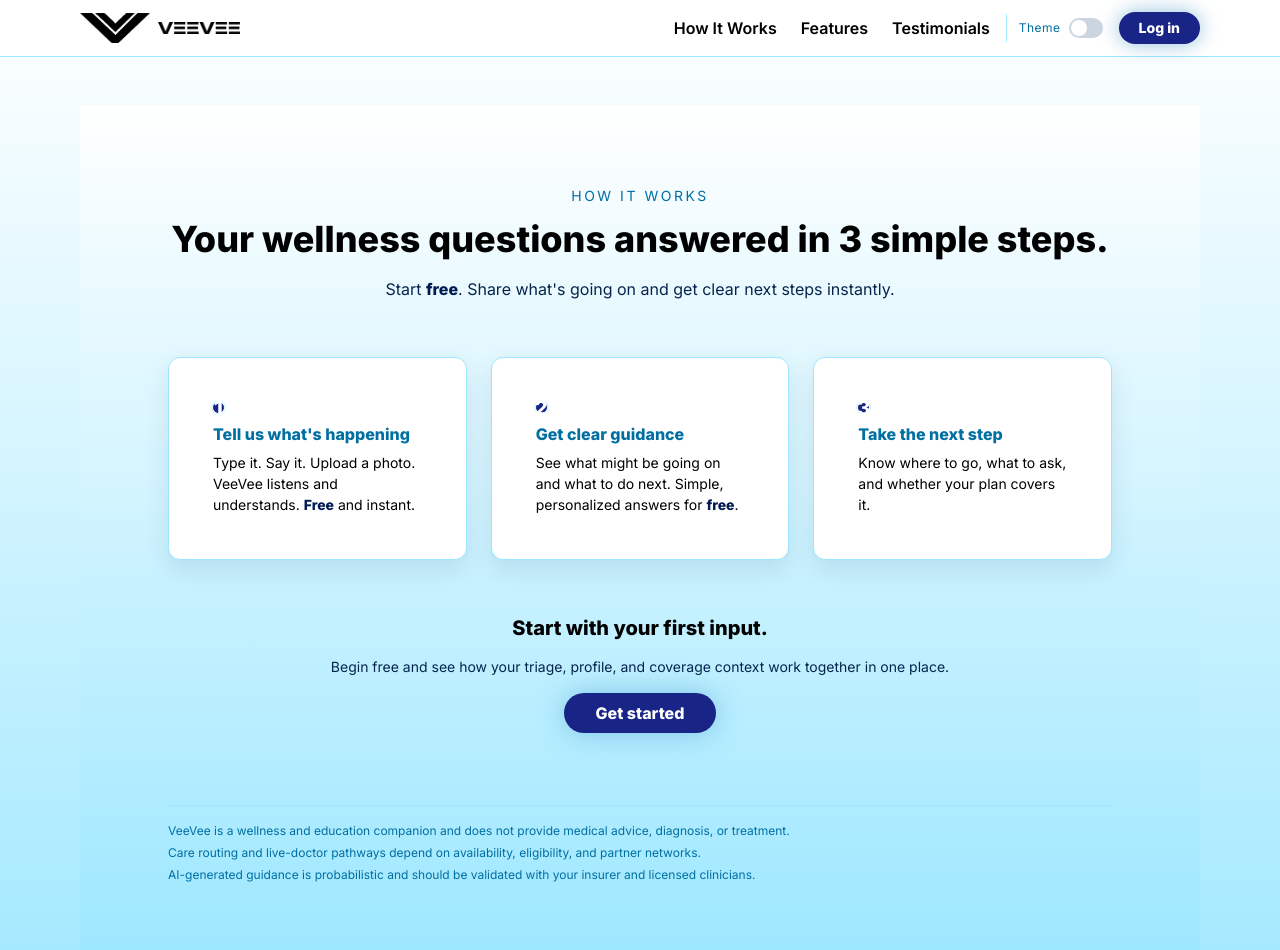
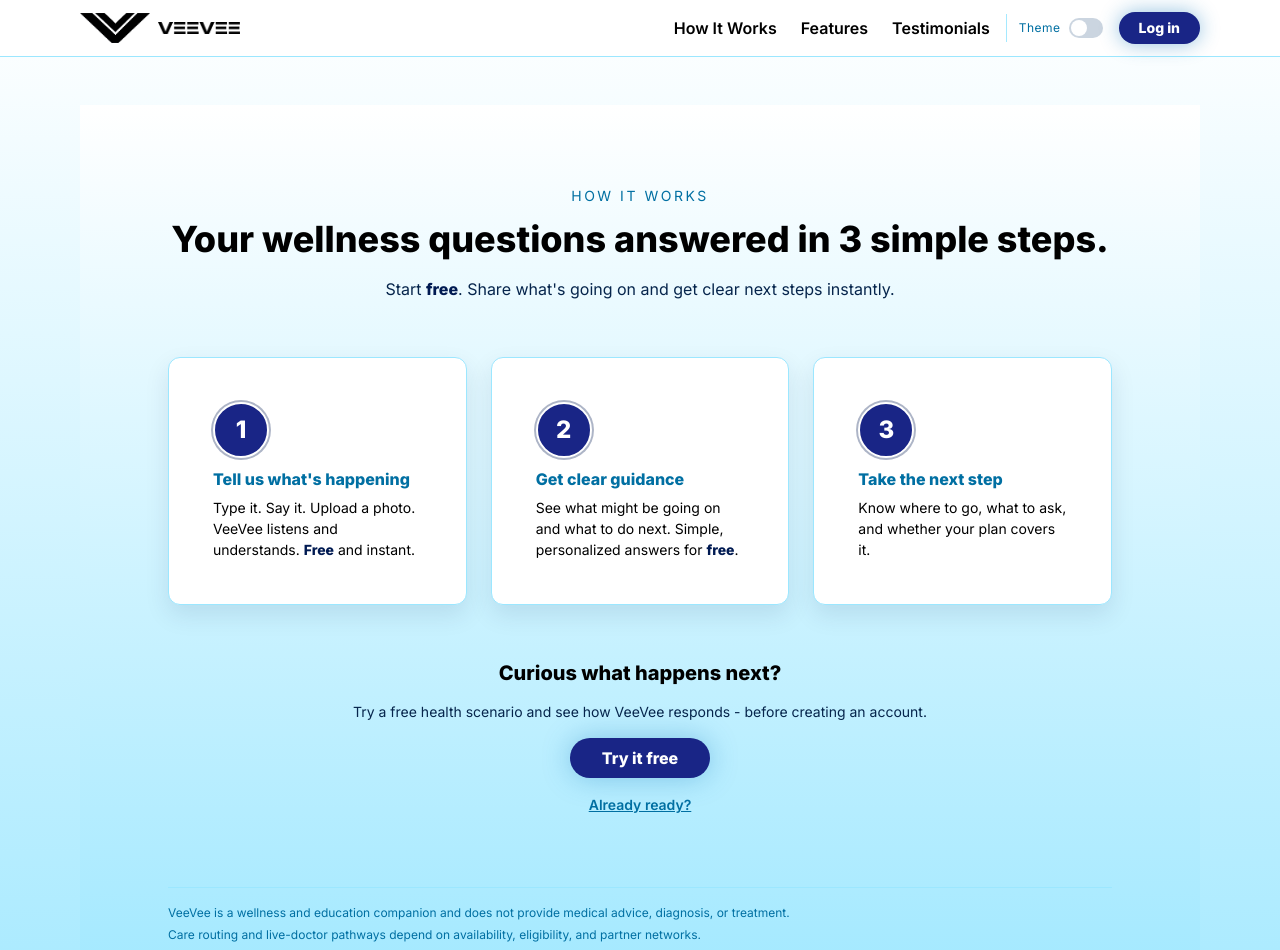
Before and after one commit to cdgonzal/myveevee, a React (Vite) app: page /how-it-works in a window 1280 px wide. Shown: the top 950 px of the page. Built offline with nearby package versions, Linux system fonts and the light colour scheme.

Commit message:
CodexAuto: MyVeeVee: How it Works: editing the shadows #3

```diff
--- a/src/pages/HowItWorks.tsx
+++ b/src/pages/HowItWorks.tsx
@@ -7,6 +7,7 @@
   Stack,
   Card,
   CardBody,
+  Link as CLink,
   useColorModeValue,
 } from "@chakra-ui/react";
 import { motion } from "framer-motion";
@@ -58,8 +59,8 @@
     "0 14px 30px rgba(17, 119, 186, 0.26)",
     "0 14px 32px rgba(17, 119, 186, 0.34)"
   );
-  const stepCircleBg = useColorModeValue("accent.primary", "accent.soft");
-  const stepCircleColor = useColorModeValue("white", "surface.900");
+  const stepCircleBg = "accent.primary";
+  const stepCircleColor = "white";
   const freeAccent = useColorModeValue("#001A52", "#9CE7FF");
 
   return (
@@ -106,19 +107,19 @@
             >
               <CardBody>
                 <Box
-                  w={11}
-                  h={11}
+                  w={14}
+                  h={14}
                   borderRadius="full"
                   display="flex"
                   alignItems="center"
                   justifyContent="center"
                   fontWeight="800"
-                  fontSize="xl"
+                  fontSize="2xl"
                   bg={stepCircleBg}
                   color={stepCircleColor}
-                  border="1px solid"
-                  borderColor="accent.primary"
-                  boxShadow="0 0 0 2px rgba(156, 231, 255, 0.35)"
+                  border="2px solid"
+                  borderColor="white"
+                  boxShadow="0 0 0 2px rgba(0, 26, 82, 0.32)"
                   mb={3}
                 >
                   {step.number}
@@ -146,14 +147,14 @@
 
         <Stack spacing={4} textAlign="center">
           <Heading as="h2" size="md">
-            Start with your first input.
+            Curious what happens next?
           </Heading>
           <Text fontSize="sm" color={muted} maxW="2xl" mx="auto">
-            Begin free and see how your triage, profile, and coverage context work together in one place.
+            Try a free health scenario and see how VeeVee responds - before creating an account.
           </Text>
           <Button
             as={RouterLink}
-            to={APP_LINKS.cta.getStarted}
+            to={APP_LINKS.internal.whyVeeVee}
             size="md"
             borderRadius="full"
             fontWeight="700"
@@ -161,8 +162,18 @@
             alignSelf="center"
             boxShadow="0 0 28px rgba(17, 119, 186, 0.35)"
           >
-            Get started
+            Try it free
           </Button>
+          <CLink
+            href={APP_LINKS.external.authenticatedConsole}
+            isExternal
+            color="accent.soft"
+            fontSize="sm"
+            fontWeight="600"
+            textDecoration="underline"
+          >
+            Already ready?
+          </CLink>
         </Stack>
 
         <Box fontSize="xs" color={subtle} borderTopWidth="1px" borderColor={borderColor} pt={4} mt={4}>
```
